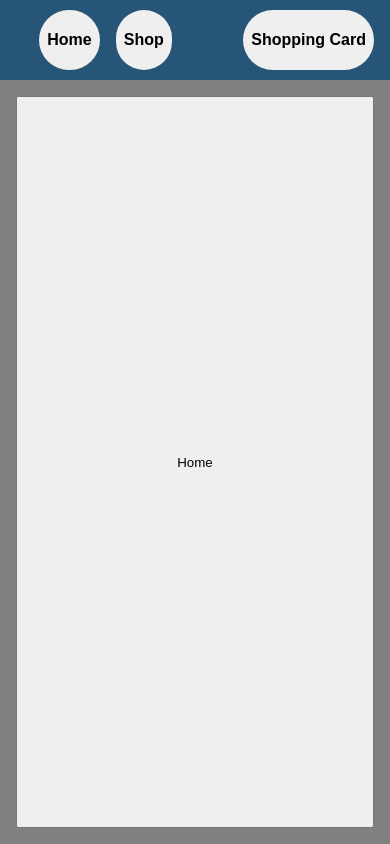
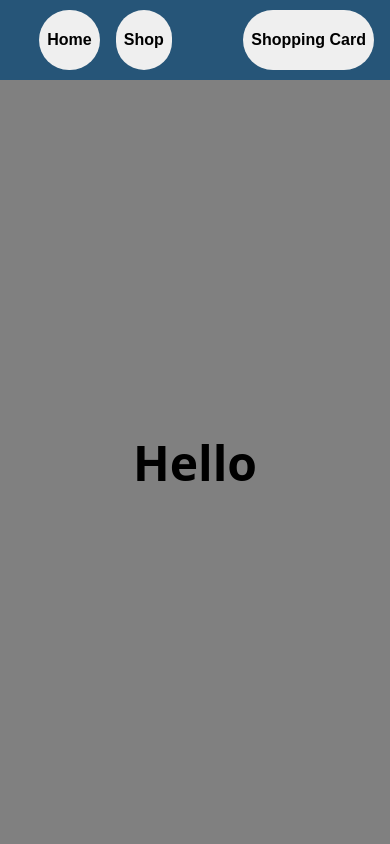
Before and after one commit to BlockchainLover2/Shopping-Cart, a React (Vite) app: page / in a window 390 px wide. Built offline with nearby package versions, Linux system fonts and the light colour scheme; no server answers.

Commit message:
Mobile Support Added

```diff
--- a/src/App.css
+++ b/src/App.css
@@ -337,6 +337,26 @@ nav > :last-child {
     flex: 1;
 }
 
+.home{
+    display: flex;
+    justify-content: center;
+    align-items: center;
+    font-size: 10rem;
+    font-weight: bold;
+    user-select: none;
+    transform: scale(1);
+    >p{
+        transition: transform 1s ease-in-out;
+
+    }
+}
+
+
+.home>p:hover{
+
+    transform: scale(2);
+    cursor: pointer;
+}
 
 nav > .button-container {
     height: 5rem;
@@ -465,6 +485,7 @@ nav > button {
         width: 90%;
         padding: 0;
     }
-
-
+    .home{
+        font-size: 3rem;
+    }
 }
--- a/src/Pages/HomePage.jsx
+++ b/src/Pages/HomePage.jsx
@@ -3,8 +3,8 @@ function HomePage(){
 
     return (
         <>
-            <div className={"page shop"}>
-                <button>Home</button>
+            <div className={"page home"}>
+                <p>Hello</p>
             </div>
         </>
     )
```
